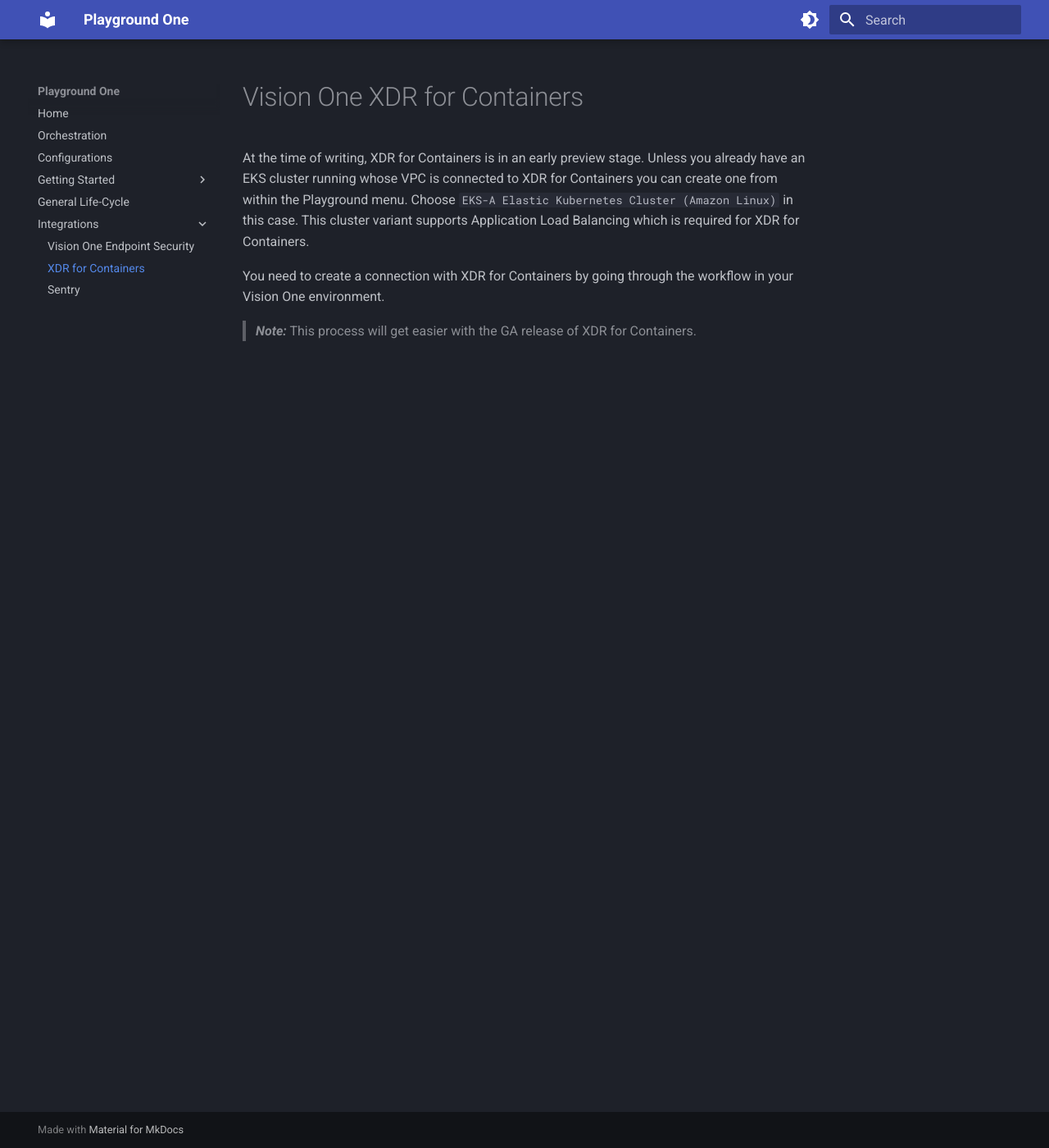
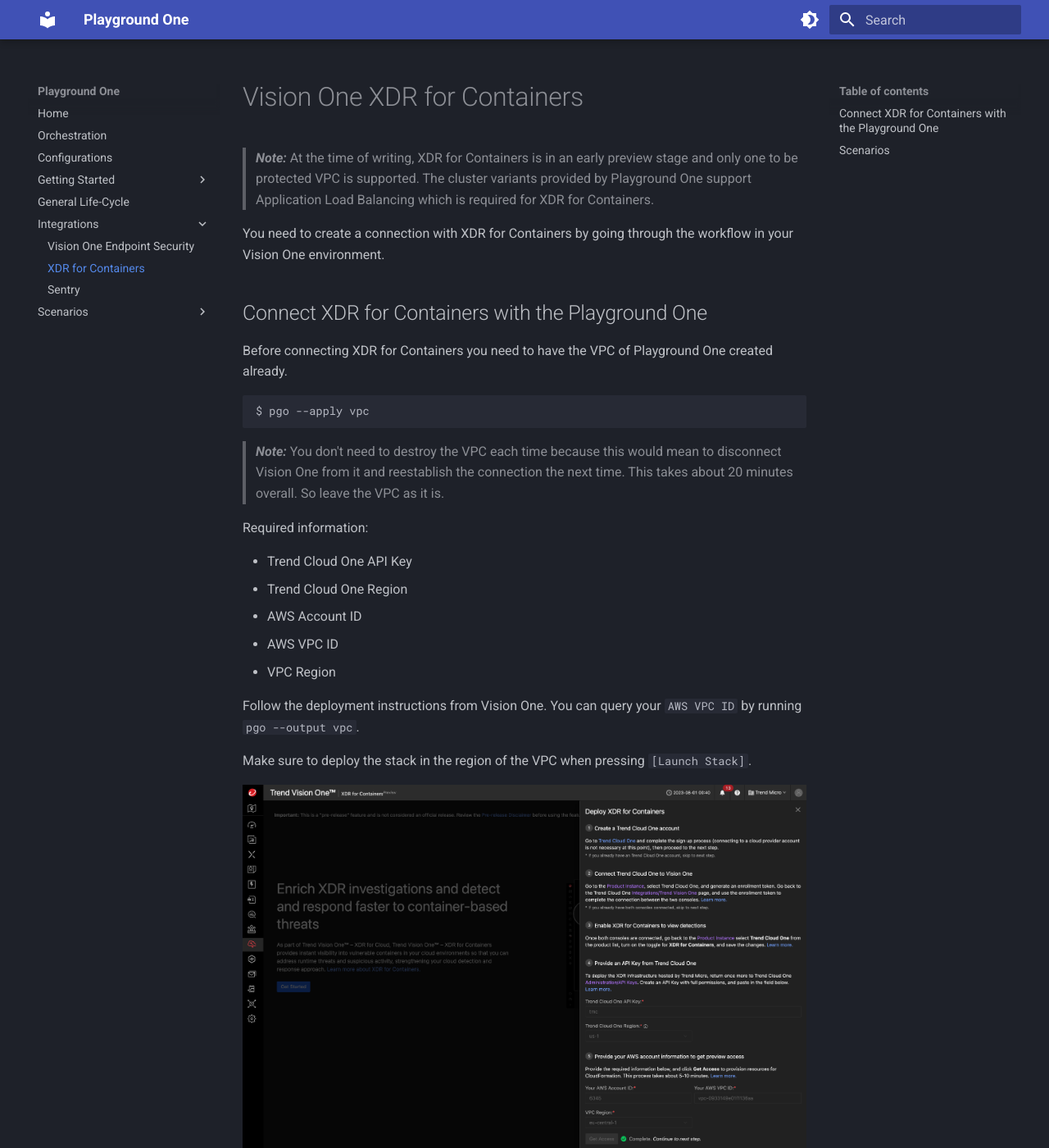
Before and after one commit to mawinkler/playground-one, an MkDocs documentation site: the page built from docs/integrations/xdr_for_containers.md, in a window 1280 px wide and 1400 px high. Shown: the whole window at 82% size. Built offline with MkDocs 1.6.1 and Material for MkDocs 9.7.7, drawn with Linux system fonts in a browser that asks for light colours; some of the changed text lies outside the part shown.

Commit message:
first scenarios

````diff
--- a/docs/integrations/xdr_for_containers.md
+++ b/docs/integrations/xdr_for_containers.md
@@ -1,7 +1,37 @@
 # Vision One XDR for Containers
 
-At the time of writing, XDR for Containers is in an early preview stage. Unless you already have an EKS cluster running whose VPC is connected to XDR for Containers you can create one from within the Playground menu. Choose `EKS-A  Elastic Kubernetes Cluster (Amazon Linux)` in this case. This cluster variant supports Application Load Balancing which is required for XDR for Containers.
+> ***Note:*** At the time of writing, XDR for Containers is in an early preview stage and only one to be protected VPC is supported. The cluster variants provided by Playground One support Application Load Balancing which is required for XDR for Containers.
 
 You need to create a connection with XDR for Containers by going through the workflow in your Vision One environment.
 
-> ***Note:*** This process will get easier with the GA release of XDR for Containers.
+## Connect XDR for Containers with the Playground One
+
+Before connecting XDR for Containers you need to have the VPC of Playground One created already.
+
+```sh
+$ pgo --apply vpc
+```
+
+> ***Note:*** You don't need to destroy the VPC each time because this would mean to disconnect Vision One from it and reestablish the connection the next time. This takes about 20 minutes overall. So leave the VPC as it is.
+
+Required information:
+
+- Trend Cloud One API Key
+- Trend Cloud One Region
+- AWS Account ID
+- AWS VPC ID
+- VPC Region
+
+Follow the deployment instructions from Vision One. You can query your `AWS VPC ID` by running `pgo --output vpc`.
+
+Make sure to deploy the stack in the region of the VPC when pressing `[Launch Stack]`.
+
+![alt text](images/xdr-for-containers-01.png "Connect VPC")
+
+All provided clusters from Playground One can be used with XDR for Containers.
+
+## Scenarios
+
+- [Tomcat Remote Code Execution](../scenarios/xdr_for_containers-ecs-tomcat-rce.md)
+- [JNDI Injection in HTTP Request](../scenarios/xdr_for_containers-ecs-log4j.md)
+- [Apache Struts Multipart Encoding Command Injection](../scenarios/xdr_for_containers-ecs-struts.md)
--- a/mkdocs.yml
+++ b/mkdocs.yml
@@ -11,10 +11,11 @@
     - Vision One Endpoint Security: integrations/endpoint_security.md
     - XDR for Containers: integrations/xdr_for_containers.md
     - Sentry: integrations/sentry.md
-  # - Play with the Playground:
-  #   - Tools and Scripts: play/tools.md
-  #   - With Falco: play/with-falco.md
-  #   - Demo Scripts: play/scripts.md
+  - Scenarios:
+    - XDR for Containers:
+      - Tomcat Remote Code Execution: scenarios/xdr_for_containers-ecs-tomcat-rce.md
+      - JNDI Injection in HTTP Request: scenarios/xdr_for_containers-ecs-log4j.md
+      - Apache Struts Multipart Encoding Command Injection: scenarios/xdr_for_containers-ecs-struts.md
 theme:
   features:
   #   - navigation.tabs
````
Also changed, not shown: docs/playing/eks.md (deleted, +0 -9 lines), docs/scenarios/xdr_for_containers-ecs-log4j.md (added, +39 -0 lines), docs/scenarios/xdr_for_containers-ecs-struts.md (added, +80 -0 lines), docs/scenarios/xdr_for_containers-ecs-tomcat-rce.md (added, +105 -0 lines), docs/integrations/images/xdr-for-containers-01.png (added), docs/scenarios/images/xdr_for_containers-ecs-log4j-01.png (added), docs/scenarios/images/xdr_for_containers-ecs-struts-01.png (added), docs/scenarios/images/xdr_for_containers-ecs-tomcat-rce-01.png (added), docs/scenarios/images/xdr_for_containers-ecs-tomcat-rce-02.png (added), 2 other files.
